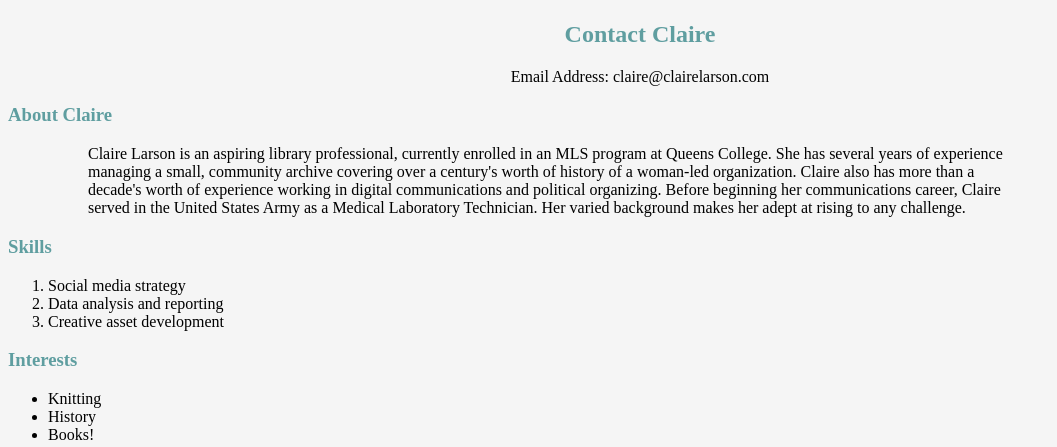
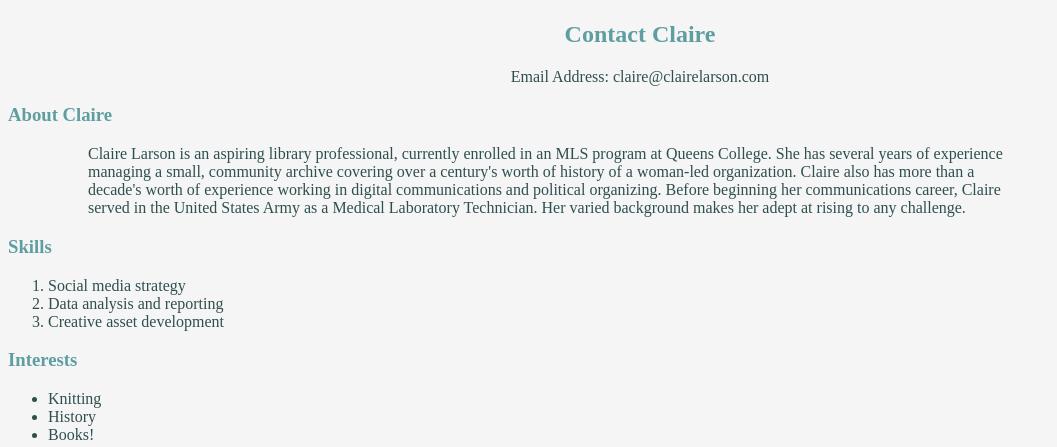
Before and after one commit to crson1/gslis700, a plain HTML site: page index.html in a window 1280 px wide. Shown: the part 383-830 px from the top of the page, without its empty margins (0-1057 px from the left). Drawn offline with Linux system fonts and the light colour scheme.

Commit message:
Update index.html

```diff
--- a/index.html
+++ b/index.html
@@ -1,6 +1,6 @@
 	<!DOCTYPE html><html>	<head>		<title>Claire Larson</title>
 <style>
-body {background-color: whitesmoke;}
+body {background-color: whitesmoke; color: darkslategrey;}
 h1 {color: CadetBlue; text-align: center;}
 	h2 {color: cadetblue; text-align: center;}
 	h3 {color: cadetblue; text-align: left;}
```
